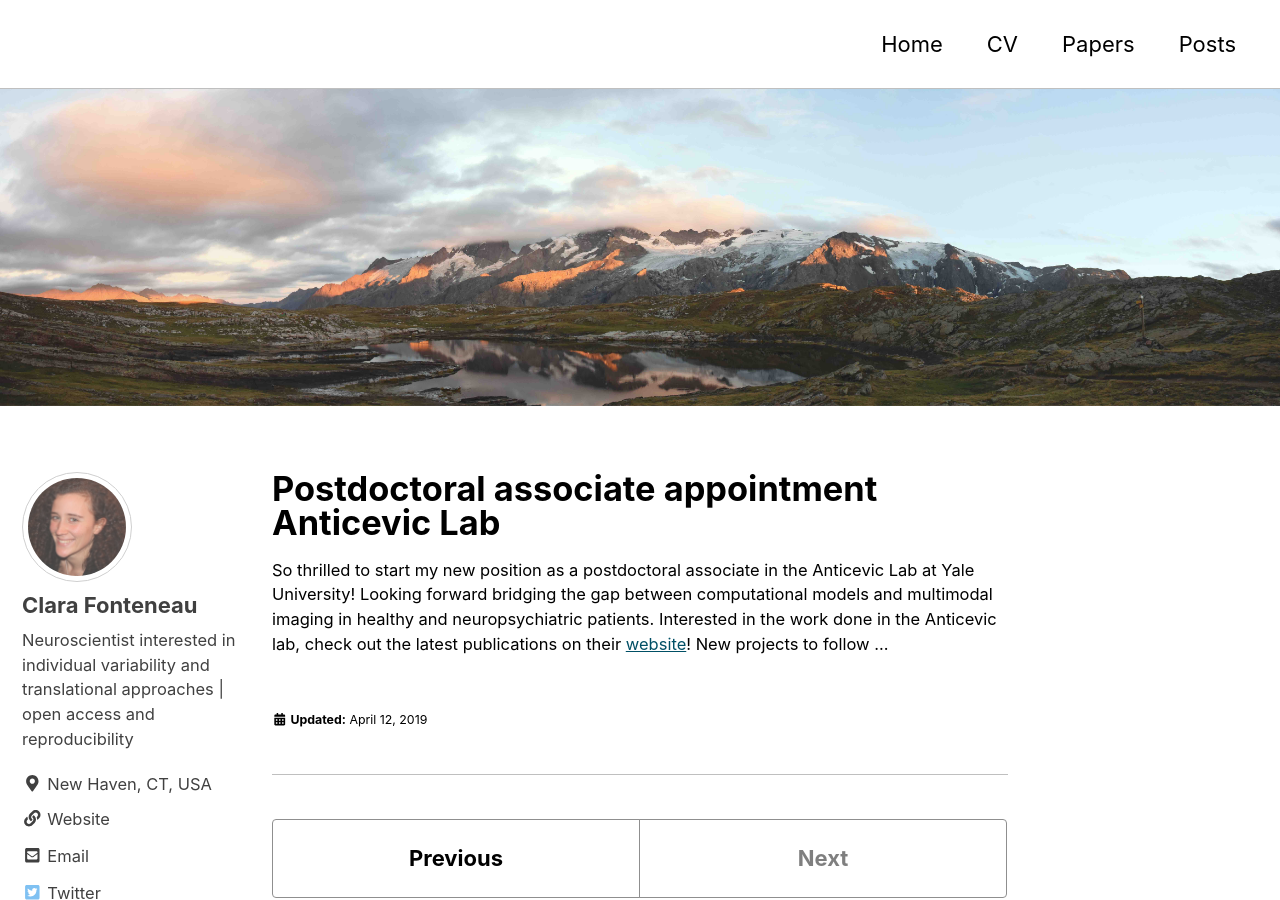
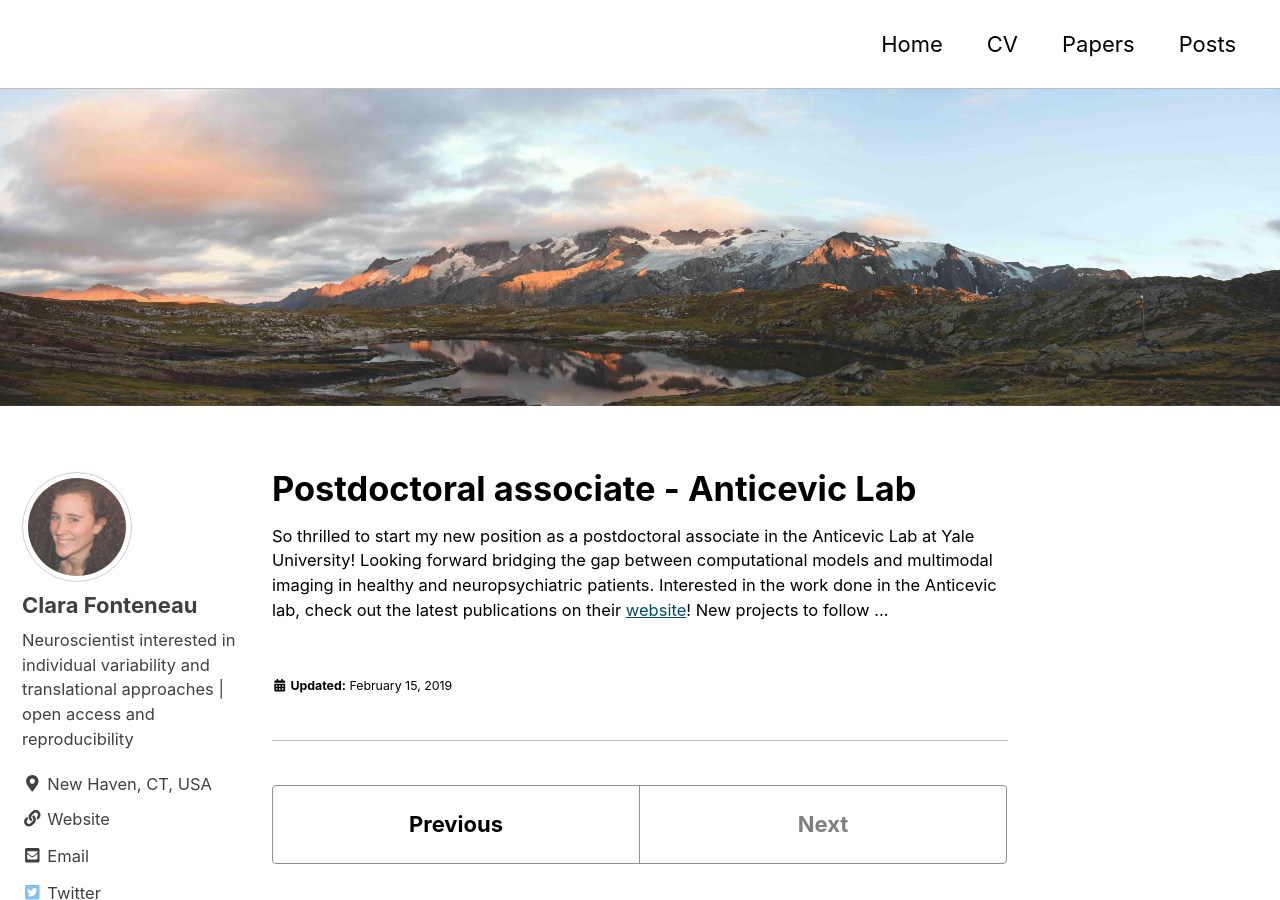
Before and after one commit to clarafonteneau/clarafonteneau.github.io, a Jekyll site: the page built from _posts/2019-02-15-YalePostDoc.markdown, in a window 1280 px wide and 900 px high. Built offline with Jekyll 4.4.1, drawn with Linux system fonts in a browser that asks for light colours; nearby versions of some CDN libraries; some web fonts are replaced.

Commit message:
update website

```diff
--- a/_layouts/home.html
+++ b/_layouts/home.html
@@ -17,7 +17,7 @@ in healthy and clinical populations. More specifically, I investigated this ques
 on the dopaminergic system, combining tDCS with several imaging techniques (e.g., PET, resting-state fMRI, ASL, DTI).<br>
 </p>
 
-<p>With this in mind, I am working as a Postdoctoral Associate in the <a href="https://medicine.yale.edu/lab/anticevic/"> Anticevic Lab</a> affiliated with the <a href="https://medicine.yale.edu/psychiatry/research/divisions/n3.aspx"> Division of Neurocognition, Neurocomputation & Neurogenetics (N3)</a> at Yale University, starting mid-February as a Postdoctoral Associate.
+<p>With this in mind, I am working as a Postdoctoral Associate in the <a href="https://medicine.yale.edu/lab/anticevic/"> Anticevic Lab</a> affiliated with the <a href="https://medicine.yale.edu/psychiatry/research/divisions/n3.aspx"> Division of Neurocognition, Neurocomputation & Neurogenetics (N3)</a> at Yale University, as of mid-February 2019 as a Postdoctoral Associate.
   </p>
 
 <h3 class="archive__subtitle">{{ site.data.ui-text[site.locale].recent_posts | default: "Recent Posts" }}</h3>
--- a/_posts/2019-02-15-YalePostDoc.markdown
+++ b/_posts/2019-02-15-YalePostDoc.markdown
@@ -1,6 +1,6 @@
 ---
-title: Postdoctoral associate appointment Anticevic Lab
-date: 2019-04-12
+title: Postdoctoral associate - Anticevic Lab
+date: 2019-02-15
 excerpt: So thrilled to start my new position as a postdoctoral associate in the Anticevic Lab! Looking forward bridging the gap between computational models and multimodal imaging in healthy and neuropsychiatric patients.
 header:
   image: /assets/images/DSC5364.jpg
```
